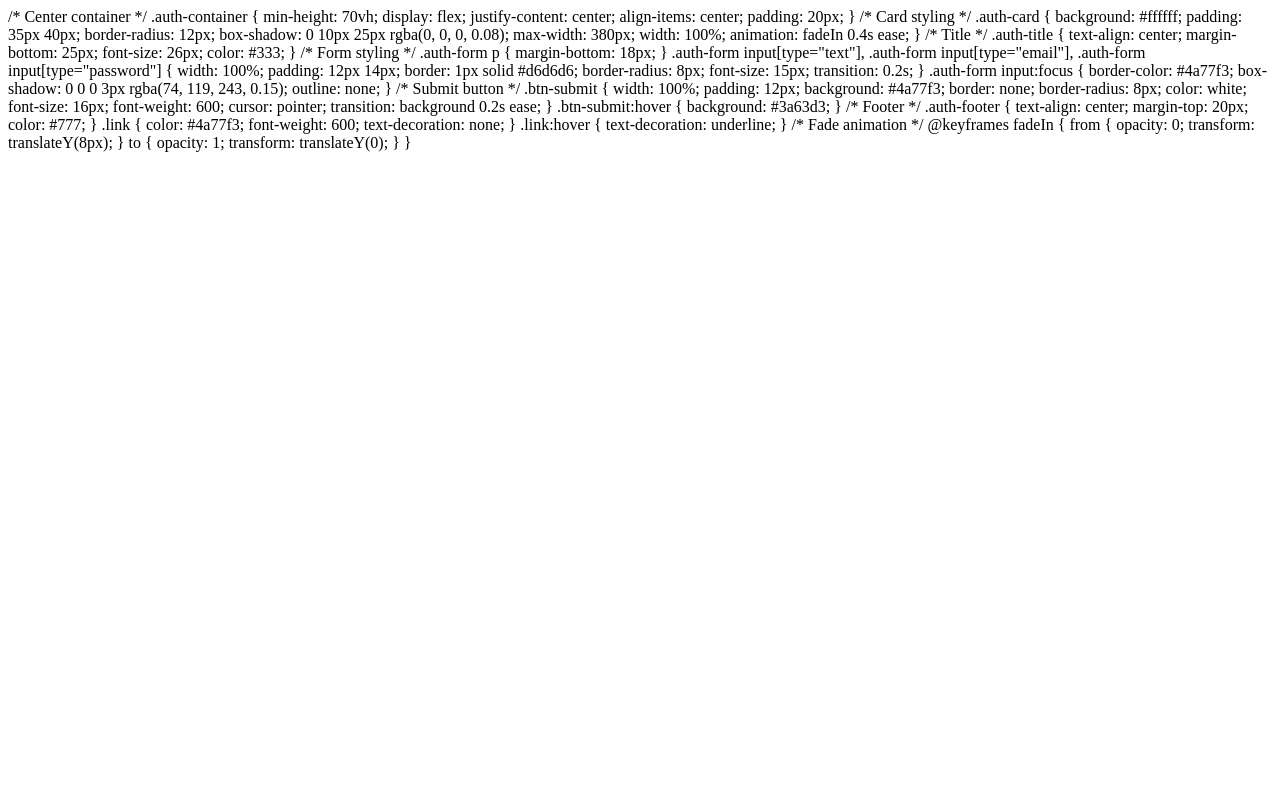
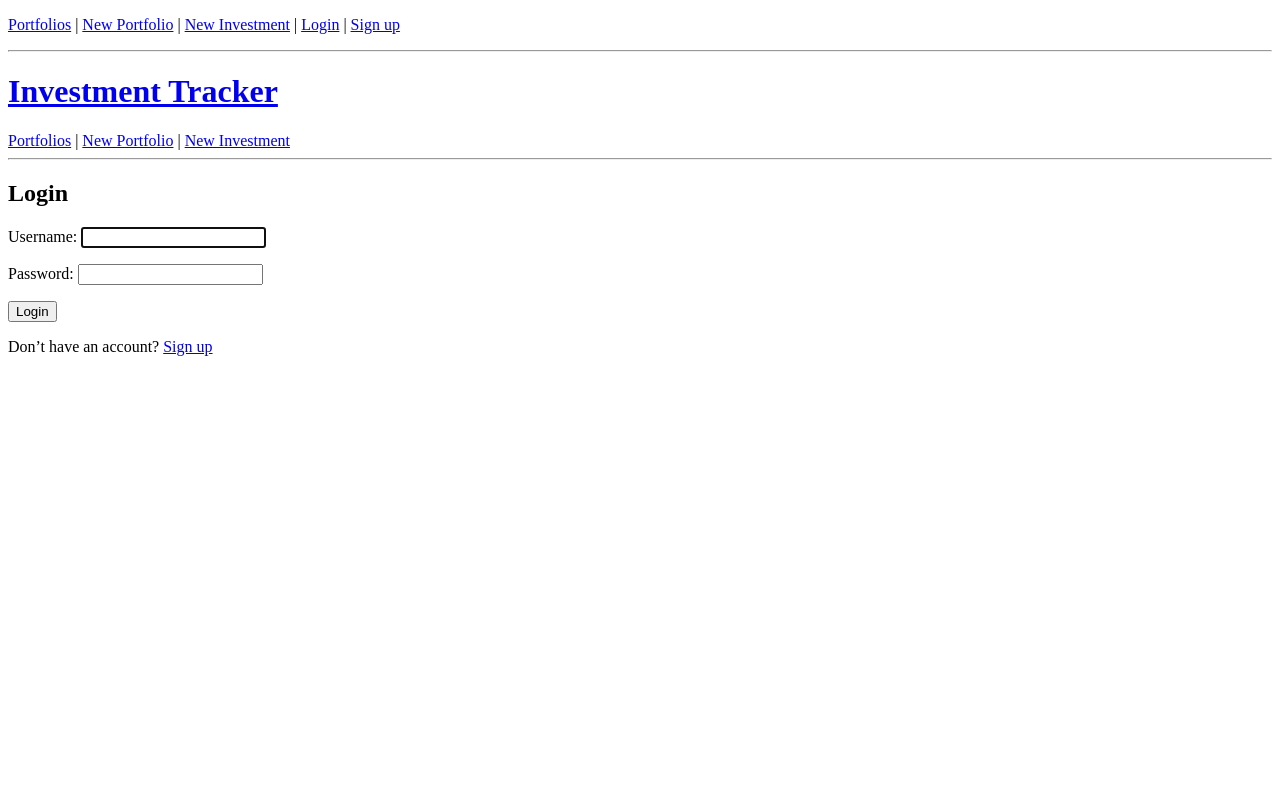
Before and after one commit to eece-4081-fall-2025/team_2_investment_tracker_app, a Django app: page /accounts/login/ in a window 1280 px wide. Run offline with Django 5.2, Linux system fonts and the light colour scheme.

Commit message:
Update login.html

```diff
--- a/portfolio/templates/registration/login.html
+++ b/portfolio/templates/registration/login.html
@@ -1,90 +1,12 @@
-/* Center container */
-.auth-container {
-    min-height: 70vh;
-    display: flex;
-    justify-content: center;
-    align-items: center;
-    padding: 20px;
-}
+{% extends "portfolio/base.html" %}
+{% block content %}
+<h2>Login</h2>
+<form method="post">
+    {% csrf_token %}
+    {{ form.as_p }}
+    <button type="submit">Login</button>
+</form>
 
-/* Card styling */
-.auth-card {
-    background: #ffffff;
-    padding: 35px 40px;
-    border-radius: 12px;
-    box-shadow: 0 10px 25px rgba(0, 0, 0, 0.08);
-    max-width: 380px;
-    width: 100%;
-    animation: fadeIn 0.4s ease;
-}
-
-/* Title */
-.auth-title {
-    text-align: center;
-    margin-bottom: 25px;
-    font-size: 26px;
-    color: #333;
-}
-
-/* Form styling */
-.auth-form p {
-    margin-bottom: 18px;
-}
-
-.auth-form input[type="text"],
-.auth-form input[type="email"],
-.auth-form input[type="password"] {
-    width: 100%;
-    padding: 12px 14px;
-    border: 1px solid #d6d6d6;
-    border-radius: 8px;
-    font-size: 15px;
-    transition: 0.2s;
-}
-
-.auth-form input:focus {
-    border-color: #4a77f3;
-    box-shadow: 0 0 0 3px rgba(74, 119, 243, 0.15);
-    outline: none;
-}
-
-/* Submit button */
-.btn-submit {
-    width: 100%;
-    padding: 12px;
-    background: #4a77f3;
-    border: none;
-    border-radius: 8px;
-    color: white;
-    font-size: 16px;
-    font-weight: 600;
-    cursor: pointer;
-    transition: background 0.2s ease;
-}
-
-.btn-submit:hover {
-    background: #3a63d3;
-}
-
-/* Footer */
-.auth-footer {
-    text-align: center;
-    margin-top: 20px;
-    color: #777;
-}
-
-.link {
-    color: #4a77f3;
-    font-weight: 600;
-    text-decoration: none;
-}
-
-.link:hover {
-    text-decoration: underline;
-}
-
-/* Fade animation */
-@keyframes fadeIn {
-    from { opacity: 0; transform: translateY(8px); }
-    to   { opacity: 1; transform: translateY(0); }
-}
+<p>Don’t have an account?
+    <a href="{% url 'signup' %}">Sign up</a></p>
+{% endblock %}
```
